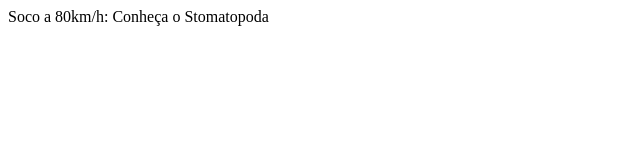
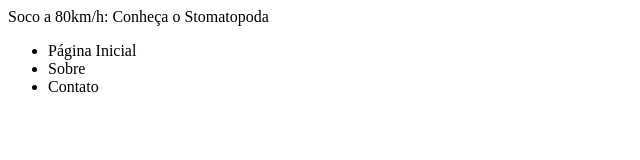
Before and after one commit to elano3004/trybe-exercises, a plain HTML site: page exercises/3_4/index.html in a window 1280 px wide. Shown: the whole page, without its empty margins (0-640 px from the left). Drawn offline with Linux system fonts and the light colour scheme.

Commit message:
Adicionando menu de links

```diff
--- a/exercises/3_4/index.html
+++ b/exercises/3_4/index.html
@@ -10,6 +10,14 @@
 
     <header>Soco a 80km/h: Conheça o Stomatopoda</header>
 
+    <nav>
+      <ul>
+        <li><a>Página Inicial</a></li>
+        <li><a>Sobre</a></li>
+        <li><a>Contato</a></li>
+      </ul>
+    </nav>
+
     <!--insira os elementos aqui-->
   </body>
 </html>
```
